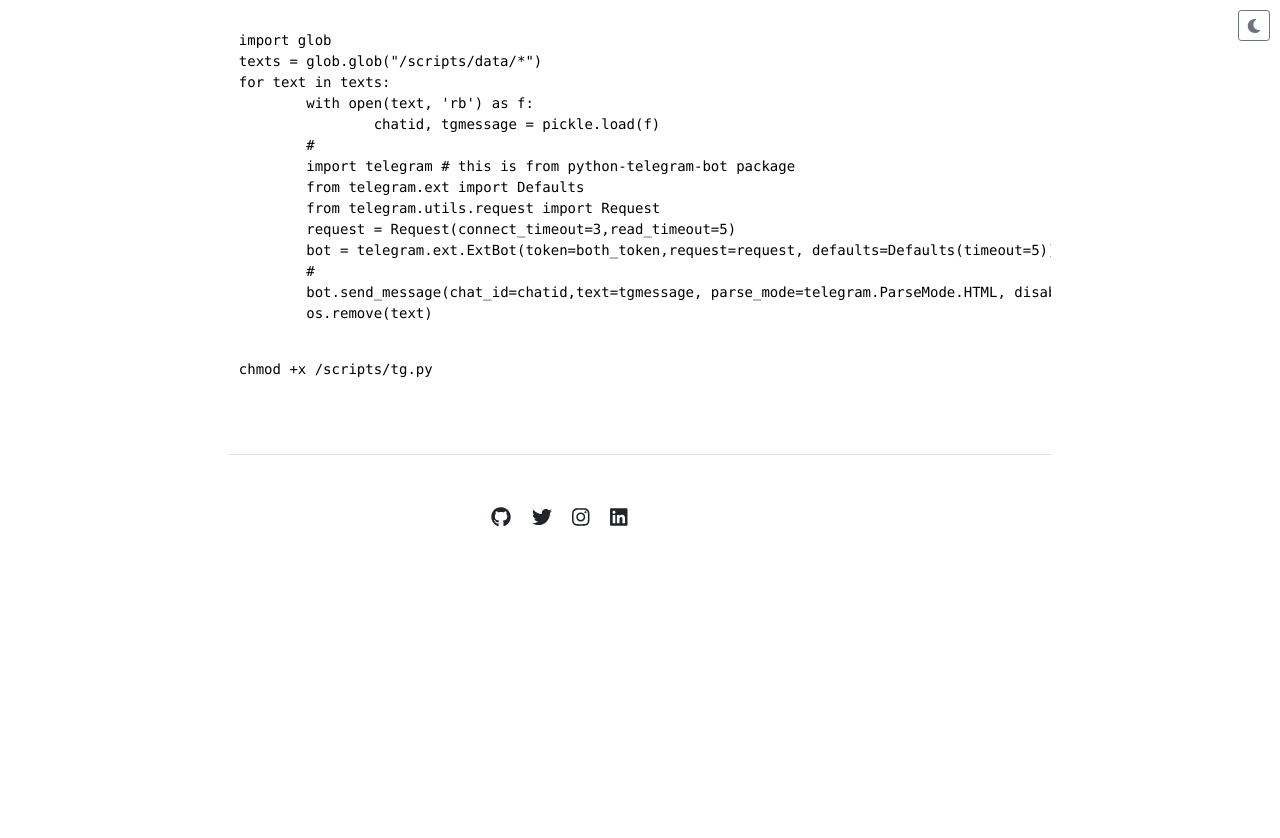
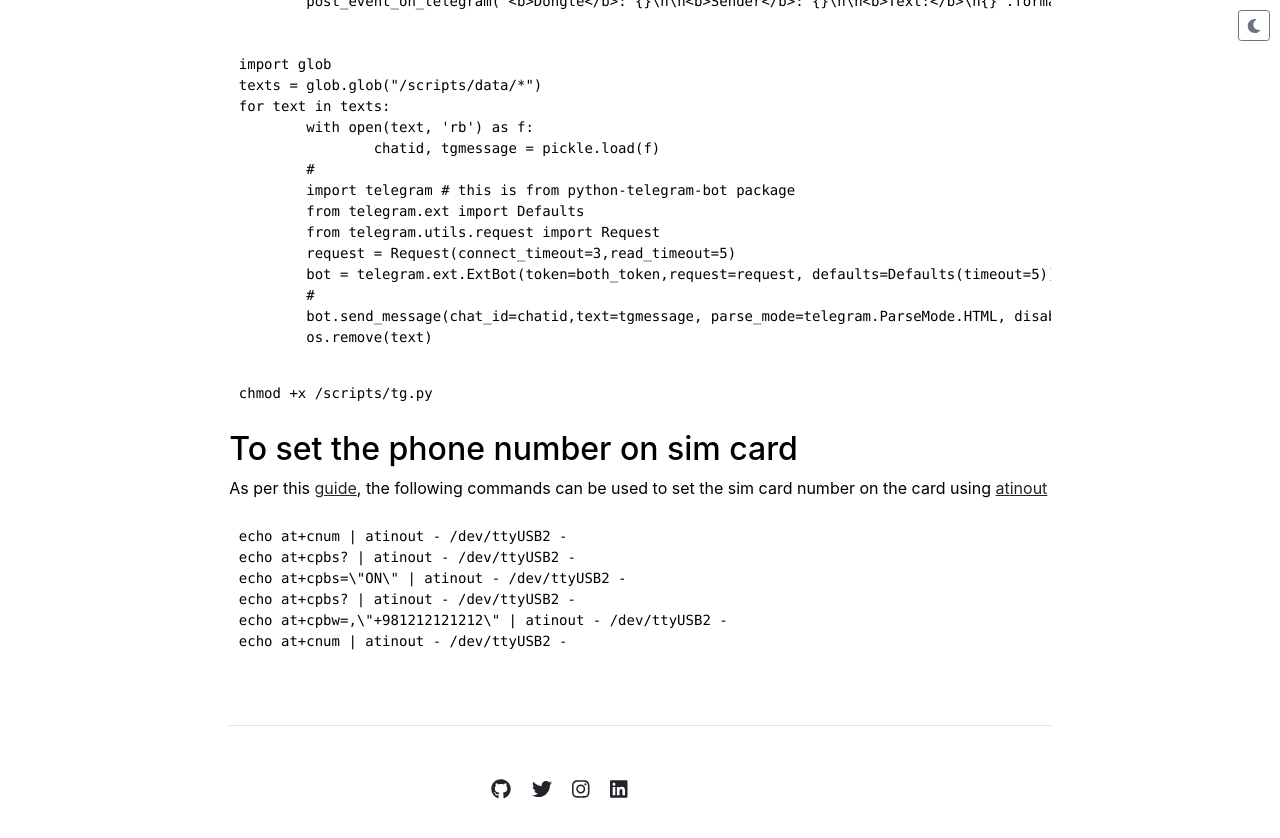
Before and after one commit to remosim/remosim.github.io, a Jekyll site: the page built from software.md, in a window 1280 px wide and 900 px high, scrolled down 16600 px. Shown: the top 838 px of the window. Built offline with Jekyll 4.4.1, drawn with Linux system fonts in a browser that asks for light colours; before the commit the page ends 17229 px from its top, so only the background shows below that; some of the changed text lies outside the part shown.

Commit message:
added at instructions to update sim number

````diff
--- a/software.md
+++ b/software.md
@@ -803,3 +803,15 @@ for text in texts:
 ```
 chmod +x /scripts/tg.py
 ```
+
+## To set the phone number on sim card
+As per this [guide](https://stackoverflow.com/a/44797593/5112995), the following commands can be used to set the sim card number on the card using [atinout](https://atinout.sourceforge.net/)
+
+```
+echo at+cnum | atinout - /dev/ttyUSB2 -
+echo at+cpbs? | atinout - /dev/ttyUSB2 -
+echo at+cpbs=\"ON\" | atinout - /dev/ttyUSB2 -
+echo at+cpbs? | atinout - /dev/ttyUSB2 -
+echo at+cpbw=,\"+981212121212\" | atinout - /dev/ttyUSB2 -
+echo at+cnum | atinout - /dev/ttyUSB2 -
+```
````
